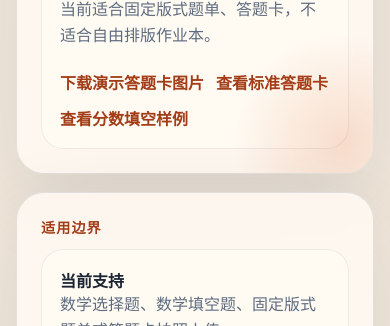
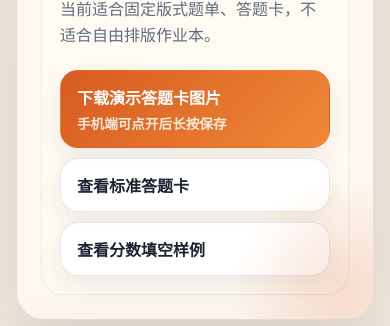
Before and after one commit to masoncat/ai-homework-review, a React (Vite) app: page / in a window 390 px wide. Shown: the part 1863-2189 px from the top of the page. Built offline with nearby package versions, Linux system fonts and the light colour scheme; no server answers.

Commit message:
fix: improve mobile demo sheet download

```diff
--- a/src/components/UploadPanel.tsx
+++ b/src/components/UploadPanel.tsx
@@ -1,7 +1,22 @@
+import type { MouseEvent } from 'react';
+
 interface UploadPanelProps {
   fileName: string;
   disabled: boolean;
   onFileChange: (file: File | null) => void;
+}
+
+const demoSheetHref = 'test-sheets/scheme-b-filled.png';
+const cleanSheetHref = 'test-sheets/scheme-b-clean.svg';
+const fractionSheetHref = 'test-sheets/scheme-b-fraction.svg';
+
+function handleDemoSheetClick(event: MouseEvent<HTMLAnchorElement>) {
+  if (!window.matchMedia('(pointer: coarse)').matches) {
+    return;
+  }
+
+  event.preventDefault();
+  window.open(event.currentTarget.href, '_blank', 'noopener,noreferrer');
 }
 
 export default function UploadPanel({
@@ -27,13 +42,31 @@ export default function UploadPanel({
           当前适合固定版式题单、答题卡，不适合自由排版作业本。
         </p>
         <div className="asset-links">
-          <a href="/test-sheets/scheme-b-filled.png" download="scheme-b-filled.png">
-            下载演示答题卡图片
+          <a
+            className="asset-link-button asset-link-primary"
+            href={demoSheetHref}
+            download="scheme-b-filled.png"
+            target="_blank"
+            rel="noreferrer"
+            onClick={handleDemoSheetClick}
+          >
+            <span>下载演示答题卡图片</span>
+            <small>手机端可点开后长按保存</small>
           </a>
-          <a href="/test-sheets/scheme-b-clean.svg" target="_blank" rel="noreferrer">
+          <a
+            className="asset-link-button"
+            href={cleanSheetHref}
+            target="_blank"
+            rel="noreferrer"
+          >
             查看标准答题卡
           </a>
-          <a href="/test-sheets/scheme-b-fraction.svg" target="_blank" rel="noreferrer">
+          <a
+            className="asset-link-button"
+            href={fractionSheetHref}
+            target="_blank"
+            rel="noreferrer"
+          >
             查看分数填空样例
           </a>
         </div>
--- a/src/styles/global.css
+++ b/src/styles/global.css
@@ -301,9 +301,51 @@ textarea {
   font-weight: 600;
 }
 
-.asset-links a {
-  color: var(--accent-deep);
+.asset-links {
+  display: grid;
+  gap: 10px;
+}
+
+.asset-link-button {
+  display: flex;
+  flex-direction: column;
+  align-items: flex-start;
+  gap: 4px;
+  min-height: 54px;
+  padding: 14px 16px;
+  border-radius: 18px;
+  border: 1px solid var(--line);
+  background: rgba(255, 255, 255, 0.9);
+  color: var(--ink);
+  font-weight: 700;
+  box-shadow: 0 10px 26px rgba(35, 38, 54, 0.08);
+  transition:
+    transform 160ms ease,
+    box-shadow 160ms ease,
+    border-color 160ms ease;
+}
+
+.asset-link-button small {
+  color: var(--muted);
+  font-size: 0.85rem;
   font-weight: 600;
+}
+
+.asset-link-button:hover,
+.asset-link-button:focus-visible {
+  transform: translateY(-1px);
+  box-shadow: 0 16px 32px rgba(35, 38, 54, 0.12);
+  border-color: rgba(162, 61, 24, 0.24);
+}
+
+.asset-link-primary {
+  background: linear-gradient(135deg, var(--accent), #f08937);
+  color: #fff;
+  border-color: transparent;
+}
+
+.asset-link-primary small {
+  color: rgba(255, 250, 243, 0.88);
 }
 
 .upload-name {
@@ -403,6 +445,14 @@ textarea {
     align-items: start;
   }
 
+  .asset-links {
+    grid-template-columns: repeat(2, minmax(0, 1fr));
+  }
+
+  .asset-link-primary {
+    grid-column: 1 / -1;
+  }
+
   .wrong-list,
   .advice-list {
     grid-template-columns: repeat(2, minmax(0, 1fr));
```
Also changed, not shown: 1 other file (tests, documents, lock files or other folders).
